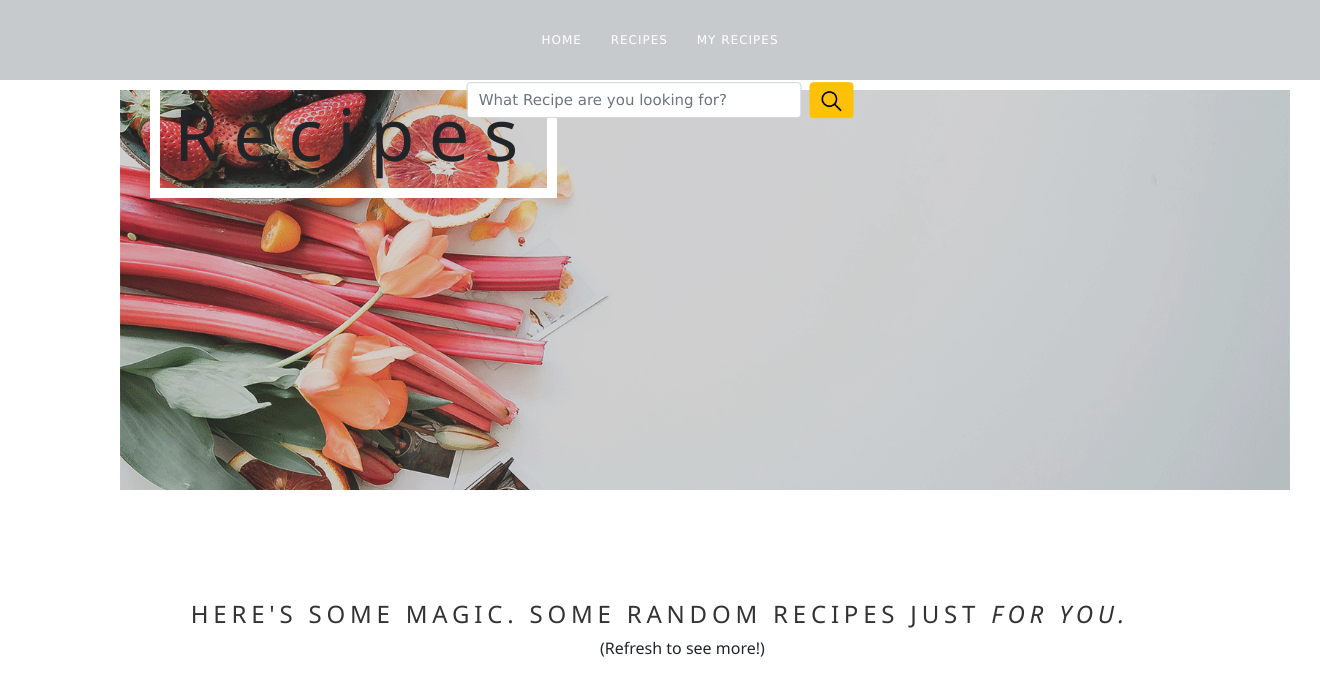
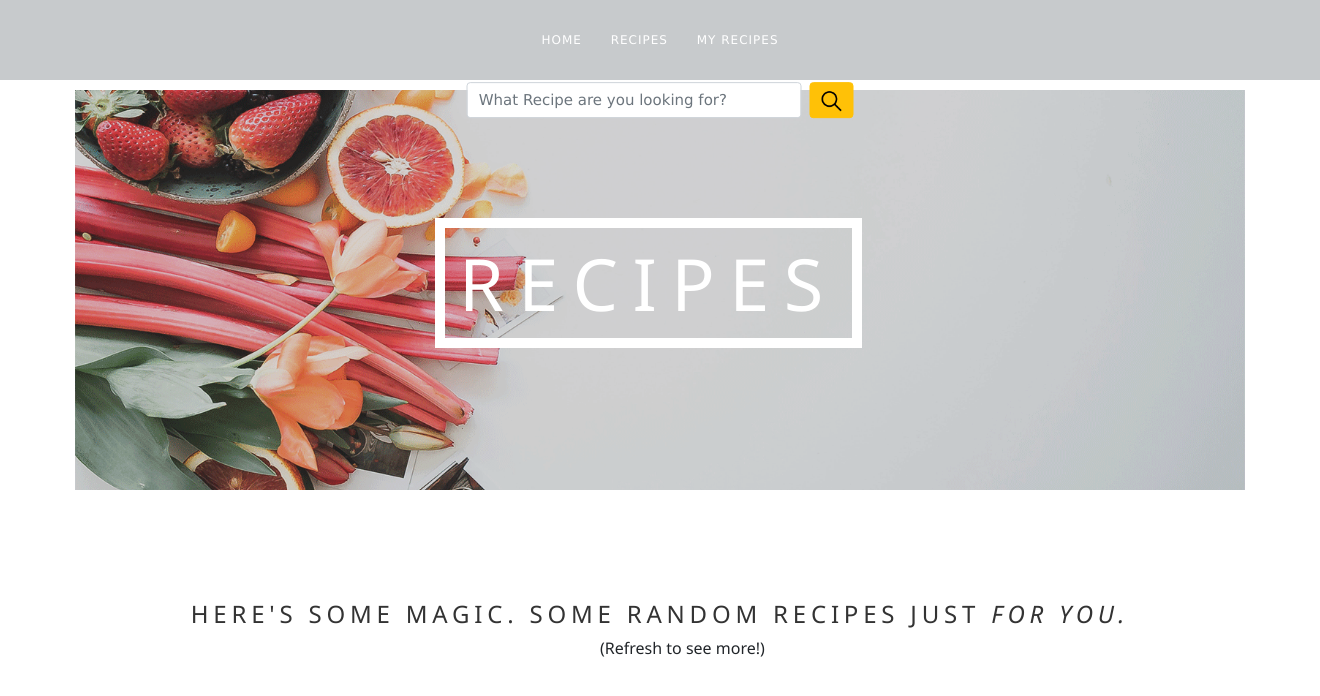
Before and after one commit to galkochris/recipe, a Flask app: template templates/index.html in a window 1320 px wide. Shown: the top 696 px of the page. Run offline with Flask 2, Linux system fonts and the light colour scheme; the template is opened without the code that fills it, so the values that code supplies are empty; some libraries are stand-ins or nearby versions.

Commit message:
Fixed styling

```diff
--- a/static/style.css
+++ b/static/style.css
@@ -104,7 +104,7 @@ header {
   height: 400px;
   background: url(/./2.png) no-repeat center;
   background-size: cover;
-  margin-left: 120px;
+  margin: auto;
 }
 
 .container1 {
@@ -119,8 +119,12 @@ header {
 }
 
 .container h1{
+  padding-top: 150px;
   font-size: 72px;
   letter-spacing: 0.2em;
+  padding-left: 330px;
+  color: white;
+  text-transform: uppercase;
 }
 
 .container h1 span {
```
